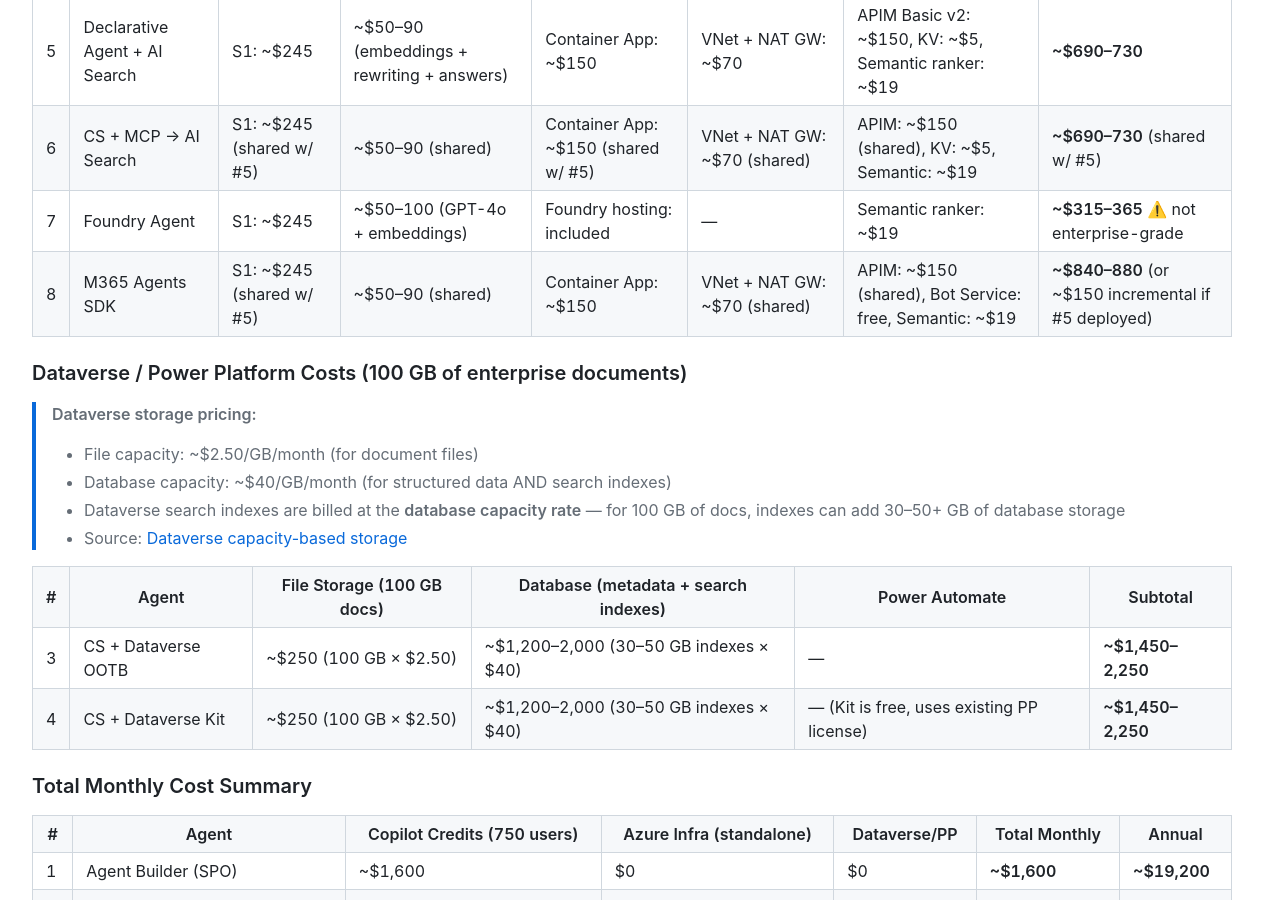
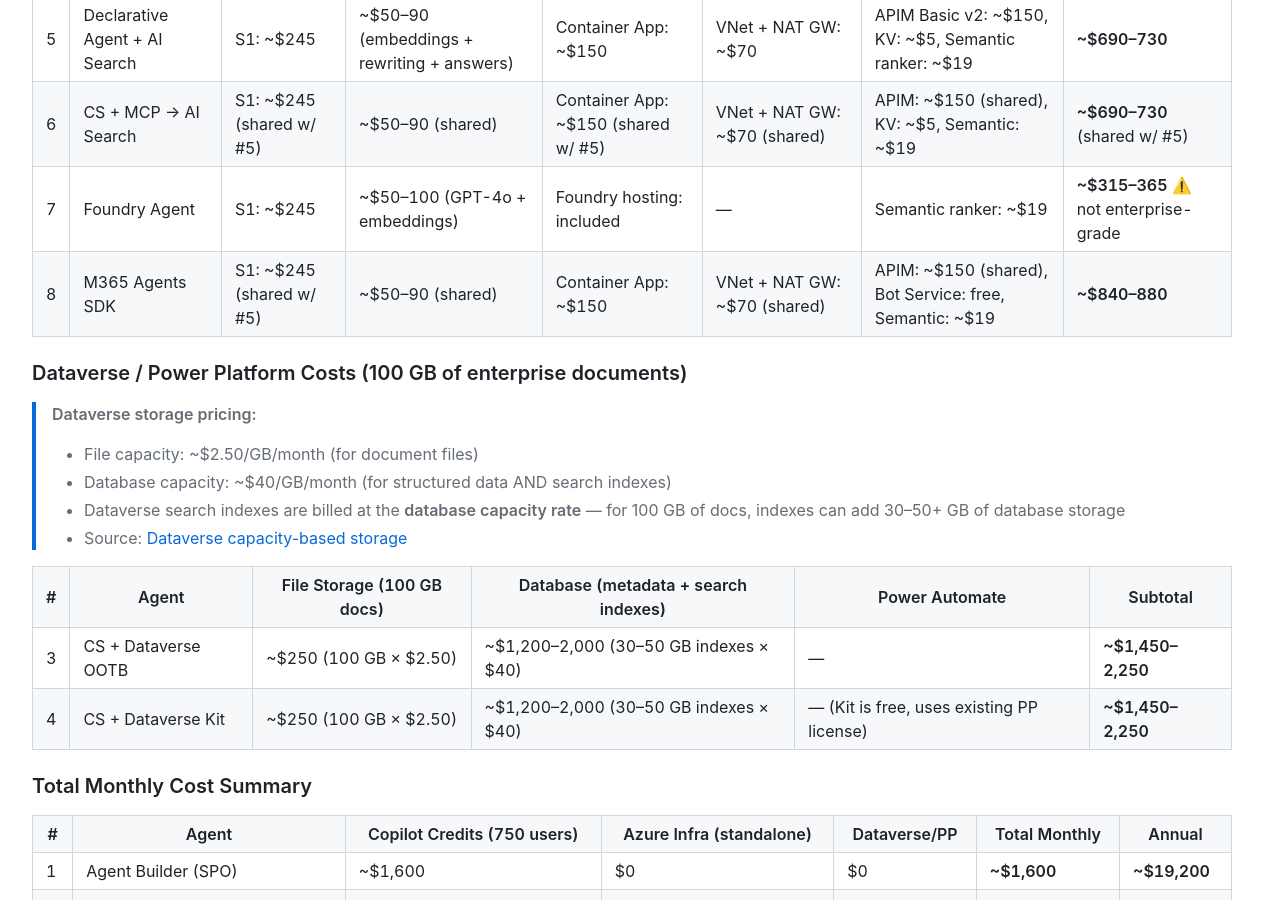
Before and after one commit to ostefka/AgentsAdvancedSearch, a Jekyll site: the page built from COMPARISON.md, in a window 1280 px wide and 900 px high, scrolled down 9412 px. Built offline with Jekyll 4.4.1, drawn with Linux system fonts in a browser that asks for light colours; nearby versions of some CDN libraries; our own code applies the rules of GitHub Pages for plain Markdown files.

Commit message:
Remove incremental note from #8 Azure infra row

```diff
--- a/COMPARISON.md
+++ b/COMPARISON.md
@@ -296,7 +296,7 @@ flowchart LR
 | 5 | Declarative Agent + AI Search | S1: ~$245 | ~$50–90 (embeddings + rewriting + answers) | Container App: ~$150 | VNet + NAT GW: ~$70 | APIM Basic v2: ~$150, KV: ~$5, Semantic ranker: ~$19 | **~$690–730** |
 | 6 | CS + MCP → AI Search | S1: ~$245 (shared w/ #5) | ~$50–90 (shared) | Container App: ~$150 (shared w/ #5) | VNet + NAT GW: ~$70 (shared) | APIM: ~$150 (shared), KV: ~$5, Semantic: ~$19 | **~$690–730** (shared w/ #5) |
 | 7 | Foundry Agent | S1: ~$245 | ~$50–100 (GPT-4o + embeddings) | Foundry hosting: included | — | Semantic ranker: ~$19 | **~$315–365** ⚠️ not enterprise-grade |
-| 8 | M365 Agents SDK | S1: ~$245 (shared w/ #5) | ~$50–90 (shared) | Container App: ~$150 | VNet + NAT GW: ~$70 (shared) | APIM: ~$150 (shared), Bot Service: free, Semantic: ~$19 | **~$840–880** (or ~$150 incremental if #5 deployed) |
+| 8 | M365 Agents SDK | S1: ~$245 (shared w/ #5) | ~$50–90 (shared) | Container App: ~$150 | VNet + NAT GW: ~$70 (shared) | APIM: ~$150 (shared), Bot Service: free, Semantic: ~$19 | **~$840–880** |
 
 ### Dataverse / Power Platform Costs (100 GB of enterprise documents)
 
```
